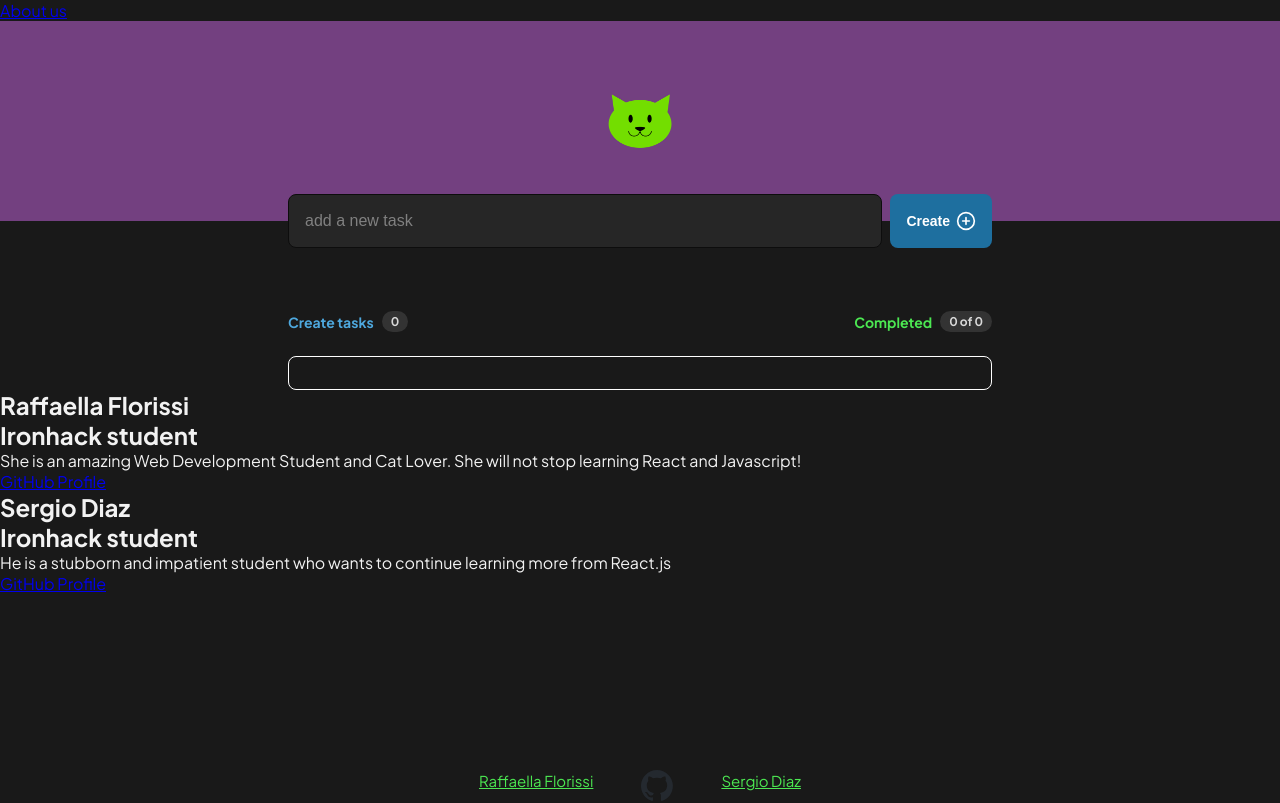
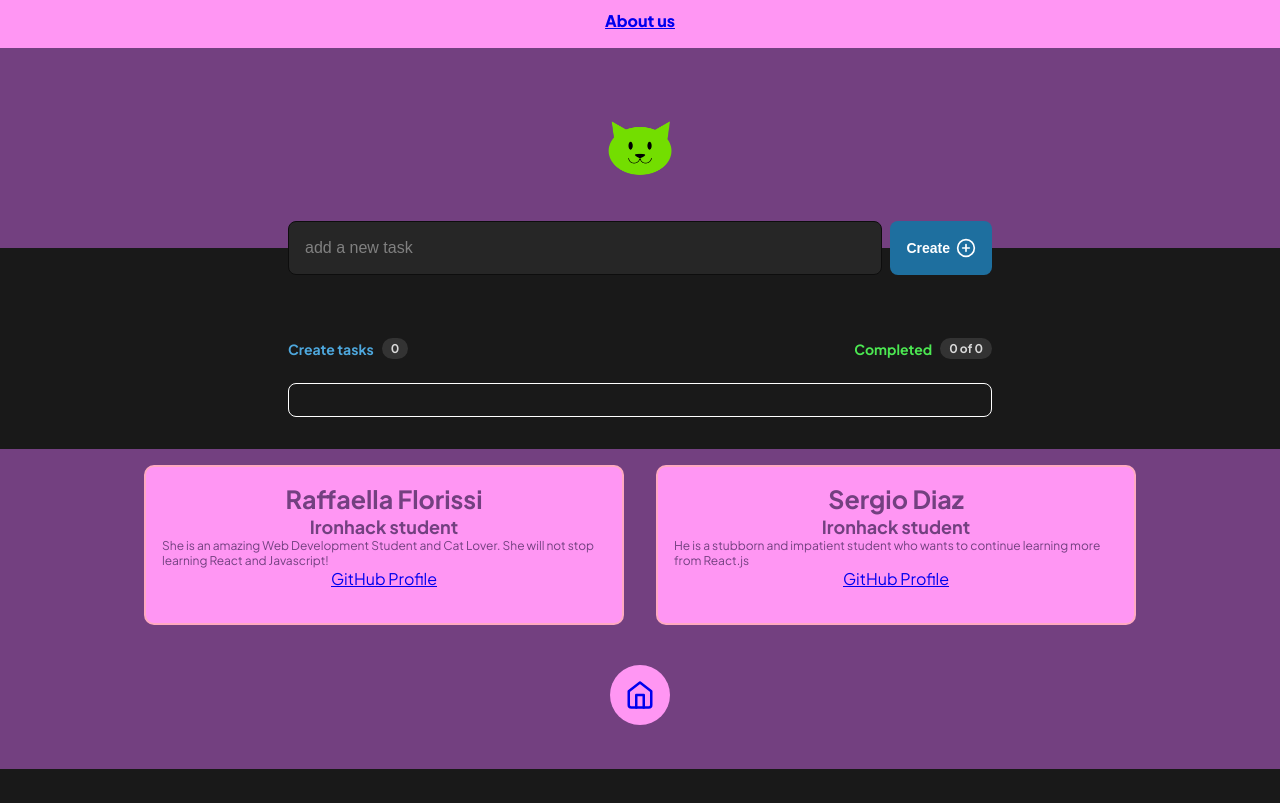
Before and after one commit to sergiovede26/toDoList-03.05.2024, a React (Vite) app: page /about in a window 1280 px wide. Shown: the top 803 px of the page. Built offline with nearby package versions, Linux system fonts and the light colour scheme.

Commit message:
App and components stylesheets  upddate 09.05.2024

```diff
--- a/src/App.jsx
+++ b/src/App.jsx
@@ -1,6 +1,5 @@
-import { useEffect,useState } from "react";
+import { useEffect, useState } from "react";
 import { Routes, Route } from "react-router-dom";
-
 
 import NavBar from "./components/NavBar";
 import About from "./components/About";
@@ -11,21 +10,20 @@ import NotFound from "./components/NotFound";
 
 const localStorageKey = "todo:savedTasks";
 
-
 function App() {
   const [tasks, setTasks] = useState([]);
 
-  function loadSavedTasks(){
+  function loadSavedTasks() {
     const saved = localStorage.getItem(localStorageKey);
     console.log(saved);
-    if(saved){
+    if (saved) {
       setTasks(JSON.parse(saved));
     }
   }
 
-  useEffect(()=> {
+  useEffect(() => {
     loadSavedTasks();
-  }, [])
+  }, []);
 
   function addTask(taskTitle) {
     //we use setTask to destructure and mantain the old value of the array:
@@ -46,14 +44,16 @@ function App() {
     localStorage.setItem(localStorageKey, JSON.stringify(newTasks));
   }
 
-   function deleteTaskbyId(taskId) {
-     const newTasks = tasks.filter((task) => task.id !== taskId);
-     setTasksAndSave(newTasks);
-   }
+  function deleteTaskbyId(taskId) {
+    const newTasks = tasks.filter((task) => task.id !== taskId);
+    setTasksAndSave(newTasks);
+  }
 
   function toogleTskComById(taskId) {
-    const newTasks = tasks.map((task) => {  //running again through the taskArr
-      if (task.id === taskId) {            //by checking the ckecked element
+    const newTasks = tasks.map((task) => {
+      //running again through the taskArr
+      if (task.id === taskId) {
+        //by checking the ckecked element
         return {
           ...task,
           isCompleted: !task.isCompleted, //to revert the boolean value
@@ -65,28 +65,24 @@ function App() {
   }
 
   return (
-    <div>
-
+    <>
       <NavBar />
       <Header onAddTask={addTask} />
-      <Tasks tasks={tasks} onDelete={deleteTaskbyId} onComplete={toogleTskComById} />
-
-
+      <Tasks
+        tasks={tasks}
+        onDelete={deleteTaskbyId}
+        onComplete={toogleTskComById}
+      />
 
       <Routes>
-          <Route path="/about" element={<About />}/>
-          <Route path='*' element={<NotFound />}/>
+        <Route path="/about" element={<About />} />
+        <Route path="/*" element={<NotFound />} />
       </Routes>
-
-
 
       <Footer />
 
-
-    </div>
-
-
-  )
+    </>
+  );
 }
 
 export default App;
--- a/src/components/About.jsx
+++ b/src/components/About.jsx
@@ -1,27 +1,46 @@
-// import { Link } from "react-router-dom";
+import "../styles/about.css";
+import { Home } from "react-feather";
+import { NavLink } from "react-router-dom";
 
-function About(){
-    return(
+function About() {
+  return (
     <div>
       <section>
         <div className="ourProfiles">
-                    <div className="profileCard1">
+          <section>
+            <div className="profileCard">
               <h1>Raffaella Florissi</h1>
               <h2>Ironhack student</h2>
-                        <p>She is an amazing Web Development Student and Cat Lover. She will not stop learning React and Javascript! </p>
-                        <span><a href="https://github.com/raffaellacff/toDoList-03.05.2024">GitHub Profile</a></span>
+              <p>
+                She is an amazing Web Development Student and Cat Lover. She
+                will not stop learning React and Javascript!{" "}
+              </p>
+              <span>
+                <a href="https://github.com/raffaellacff/toDoList-03.05.2024">
+                  GitHub Profile
+                </a>
+              </span>
             </div>
-                    <div className="profileCard2">
+            <div className="profileCard">
               <h1>Sergio Diaz</h1>
               <h2>Ironhack student</h2>
-                        <p>He is a stubborn and impatient student who wants to continue learning more from React.js </p>
-                        <span><a href="https://github.com/raffaellacff/toDoList-03.05.2024">GitHub Profile</a></span>
+              <p>
+                He is a stubborn and impatient student who wants to continue
+                learning more from React.js{" "}
+              </p>
+              <span>
+                <a href="https://github.com/raffaellacff/toDoList-03.05.2024">
+                  GitHub Profile
+                </a>
+              </span>
             </div>
+          </section>
 
+          <NavLink to="/"className={"goHomeLink"}><Home size="30" className={"goHomeIcon"}/></NavLink>
         </div>
       </section>
     </div>
-    )
+  );
 }
 
 export default About;
--- a/src/components/Footer.jsx
+++ b/src/components/Footer.jsx
@@ -1,6 +1,5 @@
 import "../styles/footer.css";
 import gitHubLogo from "../assets/github-mark.svg";
-import { Eye } from "react-feather";
 
 function Footer() {
   return (
--- a/src/components/NavBar.jsx
+++ b/src/components/NavBar.jsx
@@ -1,10 +1,11 @@
 import { NavLink } from "react-router-dom";
+import "../styles/navbar.css"
 
 function NavBar() {
   return (
-    <div>
+    <div className="navBarContainer">
       <nav>
-        <NavLink to="/about">About us</NavLink>
+        <NavLink to="/about"className={"aboutLink"}>About us</NavLink>
       </nav>
     </div>
   );
--- a/src/styles/about.css
+++ b/src/styles/about.css
@@ -1,16 +1,56 @@
-
-.profileCard1 {
-    width: 257px;
-    height: 270px;
-    border-radius: 20px;
-    border: 1px solid #000;
-    background: #F6F3A9;
+h1 {
+    font-size: 25px;
 }
 
-.profileCard2 {
-    width: 257px;
-    height: 270px;
-    border-radius: 20px;
-    border: 1px solid #000;
-    background:  #D983E1;
+h2 {
+    font-size: 18px;
 }
+
+p {
+    font-size: 12px;
+}
+
+
+.ourProfiles {
+    display: flex;
+    flex-direction: column;
+    align-items: center;
+    width: 100%;
+    height: 20rem;
+    background: #734080;
+    margin: 2rem 0;
+    padding: 1rem 0;
+    color: #734080;
+}
+
+.ourProfiles section {
+    display: flex;
+    flex-direction: row;
+    justify-content:center;
+}
+
+
+.profileCard {
+    display: flex;
+    flex-direction: column;
+    align-items: center;
+    width: 30rem;
+    height: 10rem;
+    margin: 0 1rem;
+    padding: 1rem;
+    border-radius: 10px;
+    border: 2px solid #ffa9c1;
+    background: #ff96f3;
+}
+
+.goHomeLink {
+    display: flex;
+    align-items: center;
+    justify-content: center;
+    margin-top: 40px;
+    background-color: #ff96f3;
+    width: 60px;
+    height: 60px;
+    border-radius: 100%;
+    border: none;
+}
--- a/src/styles/footer.css
+++ b/src/styles/footer.css
@@ -4,6 +4,7 @@
     justify-content: center;
     width: 100%;
     margin: 8rem 0;
+    background: #734080;
 }
 
 .footerBar ul {
@@ -18,7 +19,7 @@
 
 .footerBar a{
     font-size: 15px;
-    color: #4ce852;
+    color: #ffa9c1;
     margin: 3rem;
 }
 
--- /dev/null
+++ b/src/styles/navbar.css
@@ -0,0 +1,12 @@
+.navBarContainer {
+    background: #ff96f3;
+    height: 3rem;
+    display: flex;
+    padding: 0.6rem 0;
+    flex-direction: column;
+    align-items: center;
+}
+
+.aboutLink {
+    font-weight: 800;
+}
```
Lines whose indentation alone changed are shown as unchanged.
